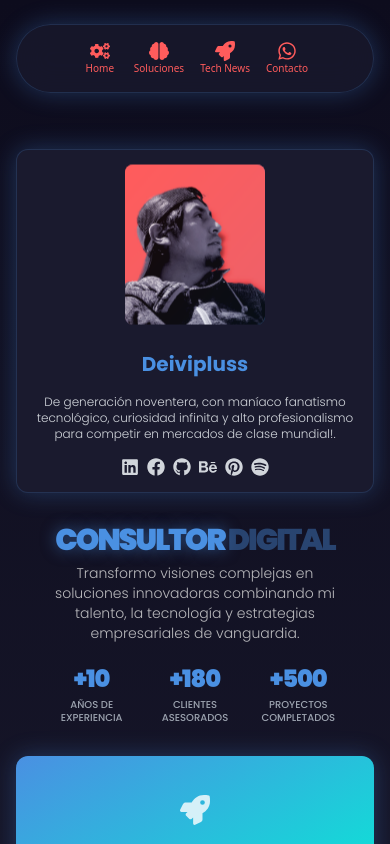
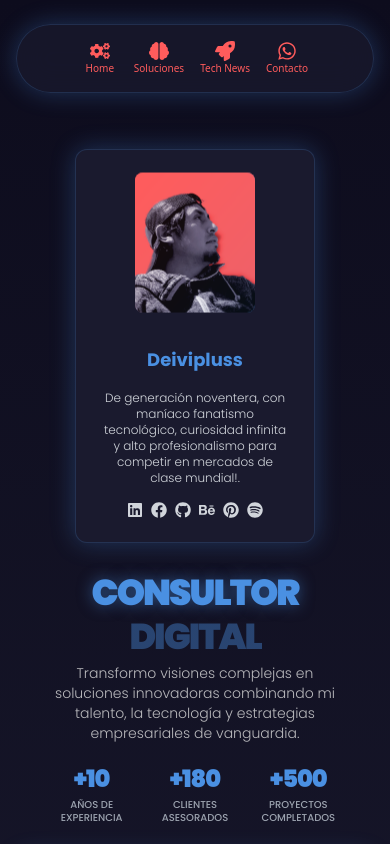
Before and after one commit to deivipluss/landing, a Next.js app: page / in a window 390 px wide. Shown: the top 844 px of the page. Built offline with nearby package versions, Linux system fonts and the light colour scheme.

Commit message:
responsividadipadfix

```diff
--- a/app/page.tsx
+++ b/app/page.tsx
@@ -55,22 +55,22 @@ const ProfileCard: React.FC = () => (
     initial={{ opacity: 0, scale: 0.9 }}
     animate={{ opacity: 1, scale: 1 }}
     transition={{ duration: 0.5 }}
-    className="bg-[#1A1A2E] p-4 sm:p-6 md:p-8 rounded-xl flex flex-col items-center text-center space-y-4 shadow-glow h-auto sm:h-[456px] md:h-[530px] w-full sm:w-[320px] md:w-[360px] mx-auto overflow-hidden border border-[#4A90E2]/20"
+    className="bg-[#1A1A2E] p-6 rounded-xl flex flex-col items-center text-center space-y-4 shadow-glow h-auto w-full max-w-[240px] sm:max-w-[260px] md:max-w-[280px] mx-auto overflow-hidden border border-[#4A90E2]/20"
   >
-    <div className="w-[140px] sm:w-[180px] md:w-[220px] h-[160px] sm:h-[200px] md:h-[283px] bg-gradient-to-br from-[#FF5C5C] to-[#4A90E2] mb-2 md:mb-4 rounded-lg overflow-hidden animate-float">
+    <div className="w-[120px] h-[140px] sm:w-[140px] sm:h-[160px] md:w-[160px] md:h-[180px] bg-gradient-to-br from-[#FF5C5C] to-[#4A90E2] mb-4 rounded-lg overflow-hidden animate-float">
       <img
         src="/imagenes/perfil.jpg"
         alt="Foto de perfil de Deivipluss"
         className="w-full h-full object-cover opacity-90 hover:opacity-100 transition-opacity duration-300"
       />
     </div>
-    <h2 className="text-white text-xl sm:text-2xl md:text-3xl font-bold font-poppins">
+    <h2 className="text-white text-lg sm:text-xl md:text-2xl font-bold font-poppins">
       <span style={{ color: '#4A90E2' }}>Deivipluss</span>
     </h2>
-    <p className="text-gray-300 mt-2 text-xs sm:text-sm md:text-base font-poppins font-light">
+    <p className="text-gray-300 mt-1 text-xs sm:text-sm font-poppins font-light">
       De generación noventera, con maníaco fanatismo tecnológico, curiosidad infinita y alto profesionalismo para competir en mercados de clase mundial!.
     </p>
-    <div className="flex space-x-2 sm:space-x-4 mt-2 justify-center">
+    <div className="flex space-x-2 mt-2 justify-center">
       {socialLinks.map(({ Icon, href }, index) => (
         <motion.a
           key={index}
@@ -81,7 +81,7 @@ const ProfileCard: React.FC = () => (
           whileTap={{ scale: 0.9 }}
           className="cursor-pointer text-gray-300 hover:text-[#4A90E2] transition-colors duration-300"
         >
-          <Icon className="text-lg sm:text-xl md:text-2xl" />
+          <Icon className="text-base sm:text-lg md:text-xl" />
         </motion.a>
       ))}
     </div>
@@ -95,16 +95,21 @@ const ProfessionalInfo: React.FC = () => (
     transition={{ duration: 0.7 }}
     className="w-full max-w-[800px] px-4 md:px-0"
   >
-    <div className="flex justify-center w-full mb-4 sm:mb-6 md:mb-8">
+    <div className="flex flex-col justify-center w-full mb-4 sm:mb-6 md:mb-8 lg:items-start">
       <h1
-        className="text-3xl sm:text-4xl md:text-5xl lg:text-[80px] font-poppins font-black leading-none z-10 relative text-center"
+        className="text-4xl sm:text-5xl md:text-6xl lg:text-[70px] font-poppins font-black leading-none z-10 relative text-center lg:text-left"
         style={{ letterSpacing: "-2px" }}
       >
-        <span className="text-[#4A90E2] drop-shadow-glow">CONSULTOR </span>
+        <span className="text-[#4A90E2] drop-shadow-glow">CONSULTOR</span>
+      </h1>
+      <h1
+        className="text-4xl sm:text-5xl md:text-6xl lg:text-[70px] font-poppins font-black leading-none z-10 relative text-center lg:text-left mt-2"
+        style={{ letterSpacing: "-2px" }}
+      >
         <span className="text-[#4A90E2] opacity-40">DIGITAL</span>
       </h1>
     </div>
-    <p className="text-[#E1E1E1] opacity-80 text-sm sm:text-base md:text-lg text-center px-4 md:px-0 -mt-2 font-poppins font-light">
+    <p className="text-[#E1E1E1] opacity-80 text-sm sm:text-base md:text-lg text-center lg:text-left px-4 md:px-0 -mt-2 font-poppins font-light">
       Transformo visiones complejas en soluciones innovadoras combinando mi talento, la tecnología y estrategias empresariales de vanguardia.
     </p>
     <div className="grid grid-cols-3 gap-4 sm:gap-6 md:gap-12 mt-6 sm:mt-8 px-4 md:px-0 w-full">
@@ -207,8 +212,8 @@ const App: React.FC = () => {
           ))}
         </header>
 
-        <main className="flex-grow flex justify-center items-center py-6 sm:py-8 w-full">
-          <div className="grid grid-cols-1 lg:grid-cols-2 gap-8 lg:gap-12 w-full max-w-7xl items-center">
+        <main className="flex-grow flex justify-center items-start py-6 sm:py-8 w-full">
+          <div className="grid grid-cols-1 lg:grid-cols-2 gap-8 lg:gap-12 w-full max-w-7xl items-start">
             <div className="flex justify-center lg:justify-end">
               <ProfileCard />
             </div>
```
